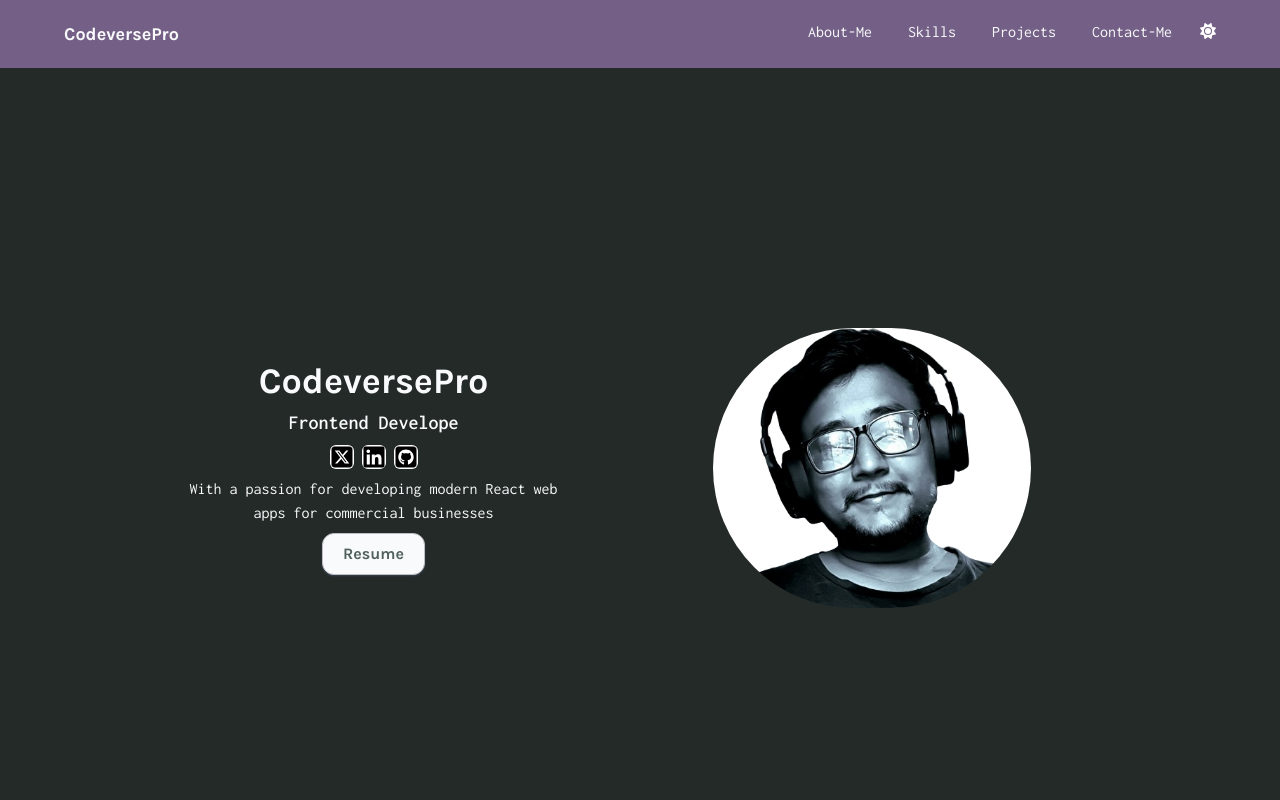
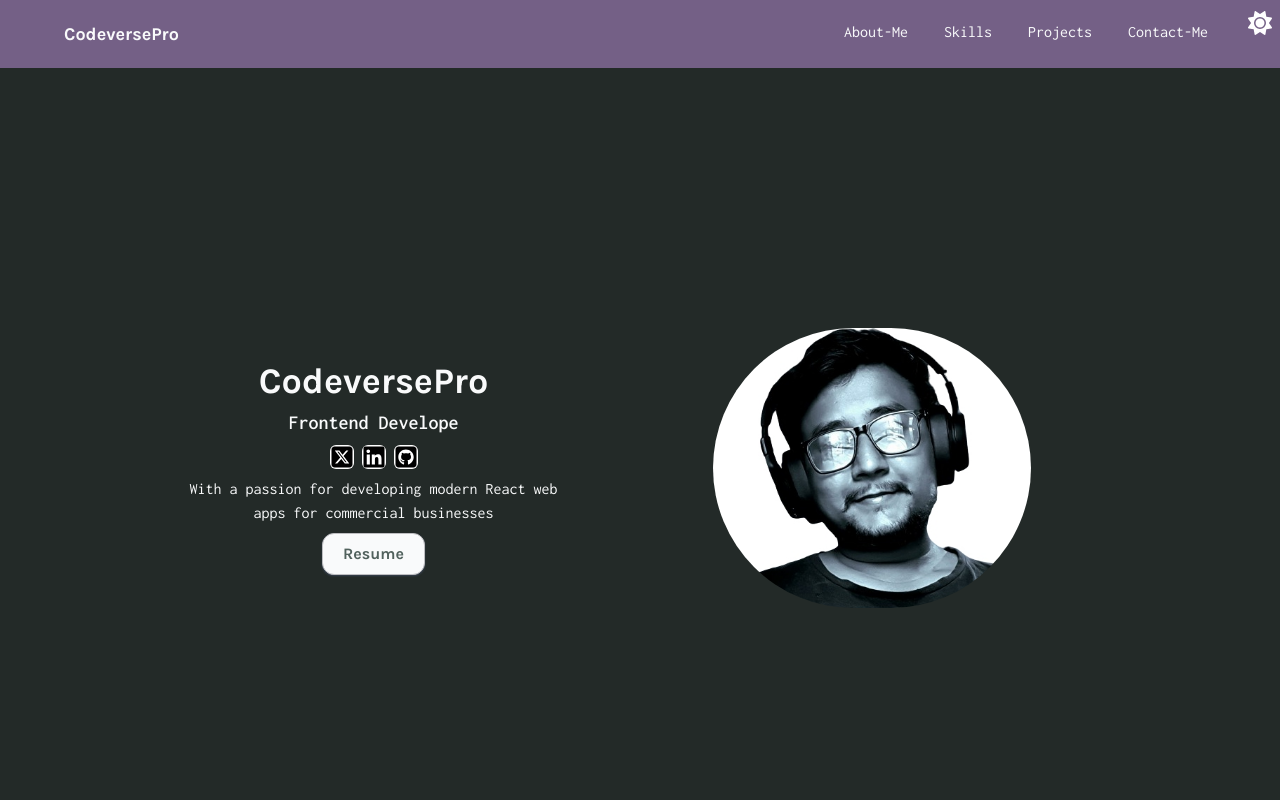
Before and after one commit to codeverseproo/portfolio, a React (Vite) app: page / in a window 1280 px wide. Shown: the top 800 px of the page. Built offline with nearby package versions, Linux system fonts and the light colour scheme.

Commit message:
fixed tooglle

```diff
--- a/src/components/Nav.tsx
+++ b/src/components/Nav.tsx
@@ -12,7 +12,7 @@ export default function Nav() {
     }
 
     return (
-        <nav className={`px-16 py-5 bg-pista-500 flex justify-between flex-wrap gap-5 max-md:flex-col max-md:items-cente text-gray-50`}>
+        <nav className={`px-16 py-5 bg-pista-500 flex justify-between flex-wrap gap-5 max-md:flex-col max-md:items-center text-gray-50`}>
             <div>
                 <h1 className="font-karla font-bold text-lg">CodeversePro</h1>
             </div>
@@ -23,7 +23,7 @@ export default function Nav() {
                             return <li key={item.label} className=""><a href={item.url} className="px-2 py-2">{item.label}</a></li>
                         })
                     }
-                    <li onClick={handleThemeChange}><FontAwesomeIcon icon={faSun} className={themeContext.theme == 'dark' ? "text-white hover:scale-125 hover:rotate-90 transition-all duration-150" : "text-dgreen-700 hover:scale-125 hover:rotate-90 transition-all duration-150"} /></li>
+                    <li onClick={handleThemeChange} className="fixed top-2 right-2 text-2xl"><FontAwesomeIcon icon={faSun} className={themeContext.theme == 'dark' ? "text-white hover:scale-125 hover:rotate-90 transition-all duration-150" : "text-dgreen-700 hover:scale-125 hover:rotate-90 transition-all duration-150"} /></li>
                 </ul>
             </div>
         </nav >
```
